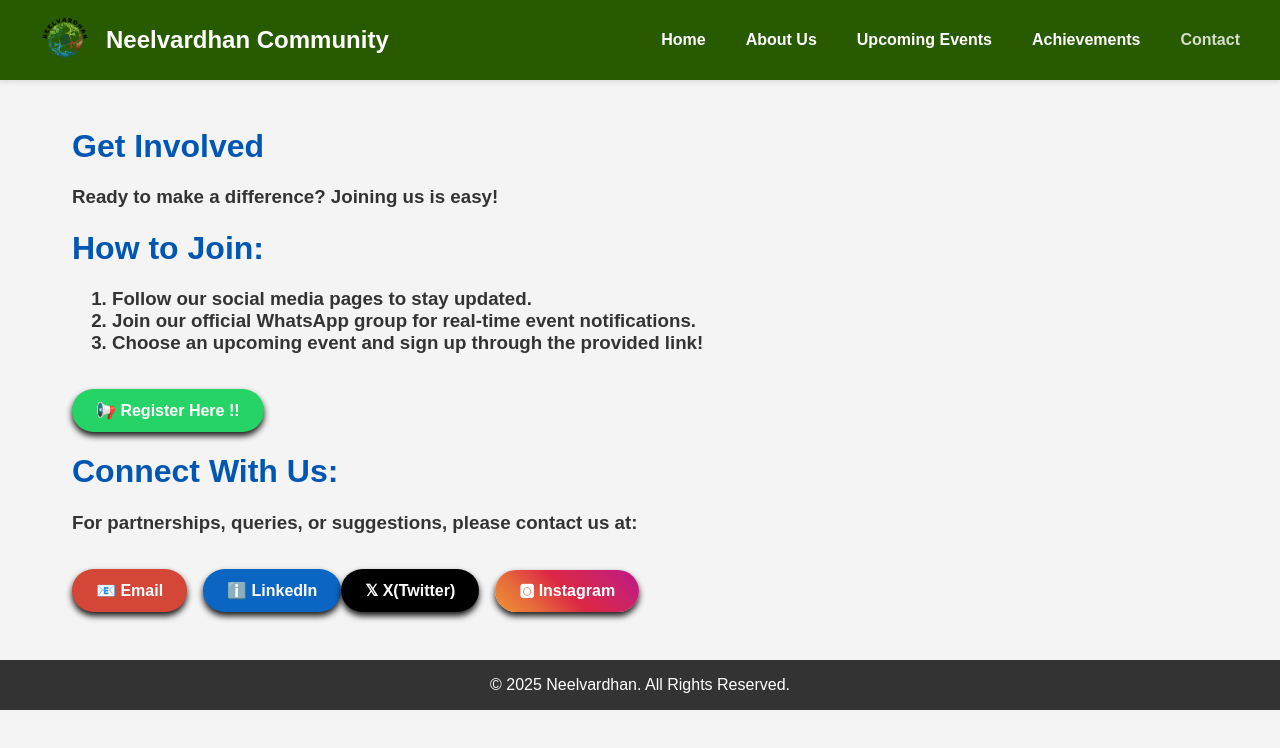
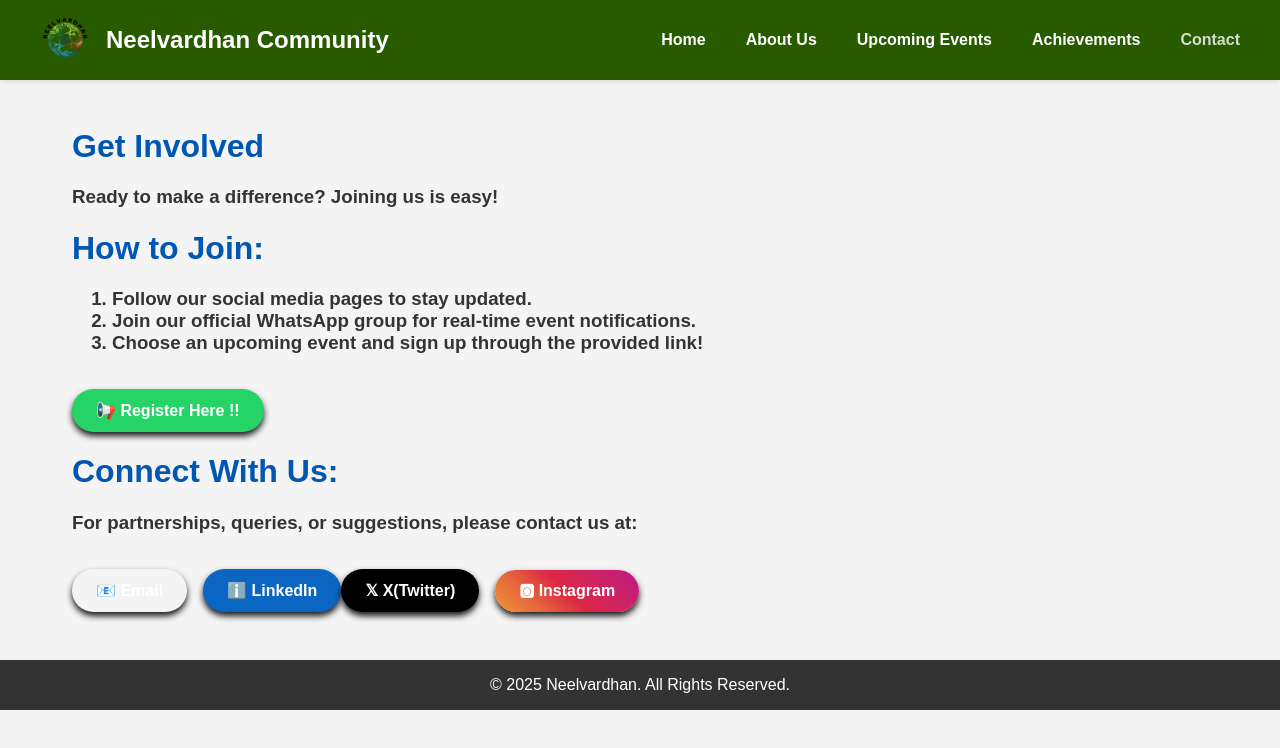
Before and after one commit to OG-DHRUV-1002/dns-website, a React (Create React App) app: page /contact in a window 1280 px wide. Shown: the top 748 px of the page. Built offline with nearby package versions, Linux system fonts and the light colour scheme.

Commit message:
styles.css

```diff
--- a/src/assets/styles.css
+++ b/src/assets/styles.css
@@ -203,7 +203,7 @@ margin-top: -80px; / Pull it up to fill the space visually */
   padding: 12px 24px;
   margin-top: 1rem;
   margin-right: 1rem; /* Adds space between buttons */
-  background-color: #D44638; /* A common, recognizable color for email */
+  background-color: linear-gradient(45deg, #4285F4, #DB4437, #F4B400, #0F9D58);
   color: white;
   text-decoration: none;
   font-weight: bold;
```
